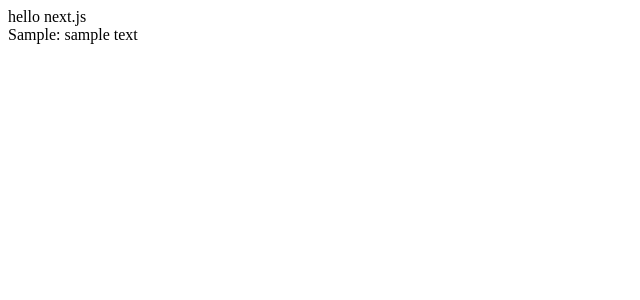
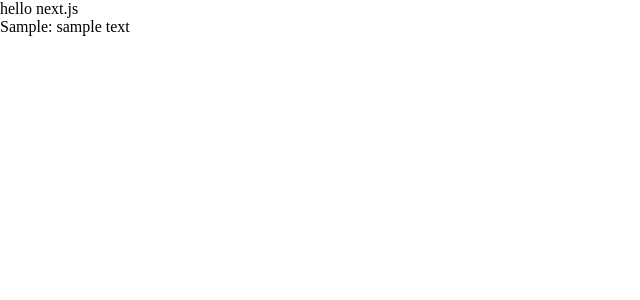
Before and after one commit to redshoga/next-ts-template, a Next.js app: page / in a window 1280 px wide. Shown: the top 300 px of the page, without its empty margins (0-640 px from the left). Built offline with nearby package versions, Linux system fonts and the light colour scheme.

Commit message:
Add normalize.css

```diff
--- /dev/null
+++ b/assets/styles/global.scss
@@ -0,0 +1 @@
+@import "~normalize.css";
--- a/package.json
+++ b/package.json
@@ -12,6 +12,7 @@
     "@zeit/next-sass": "^1.0.1",
     "next": "9.2.2",
     "node-sass": "^4.13.1",
+    "normalize.css": "^8.0.1",
     "react": "16.12.0",
     "react-dom": "16.12.0"
   },
--- /dev/null
+++ b/pages/_app.tsx
@@ -0,0 +1,8 @@
+import { AppProps } from 'next/app'
+import "../assets/styles/global.scss"
+
+function MyApp({ Component, pageProps }: AppProps) {
+  return <Component {...pageProps} />
+}
+
+export default MyApp
```
Also changed, not shown: 1 other file (tests, documents, lock files or other folders).
